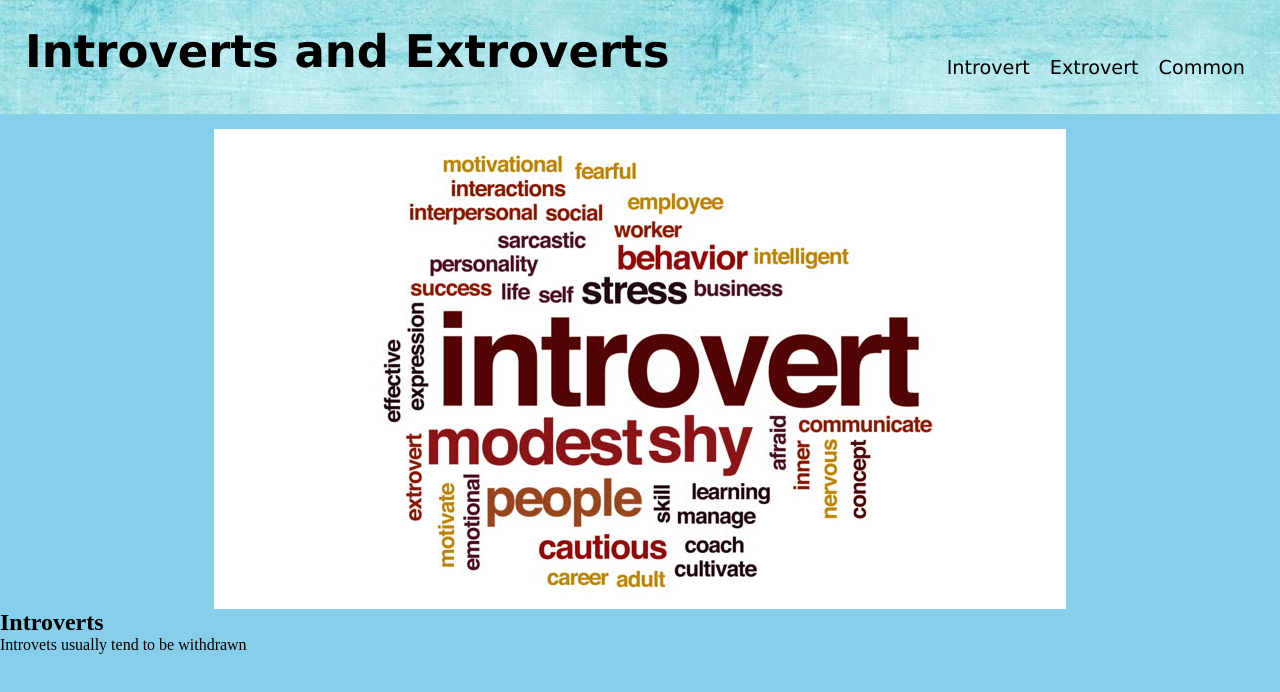
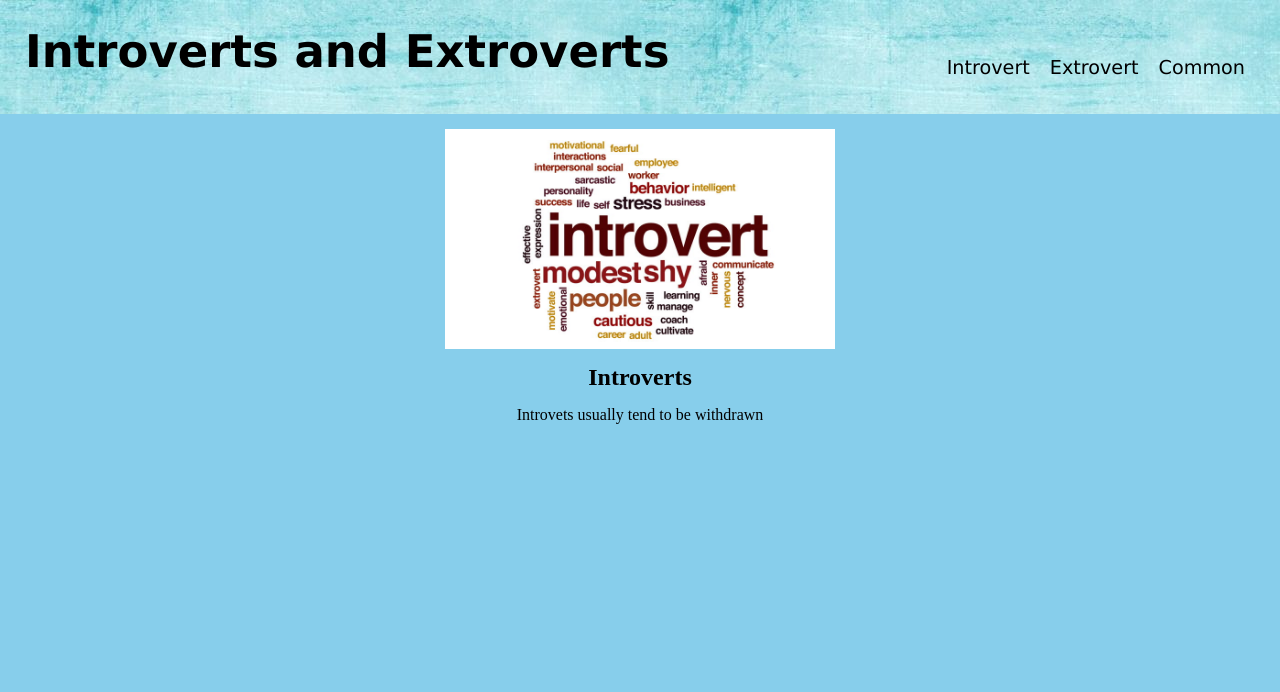
Before and after one commit to Joker282855/introvert-webpage, a React (Create React App) app: page /introvert-webpage in a window 1280 px wide. Shown: the top 692 px of the page. Built offline with nearby package versions, Linux system fonts and the light colour scheme.

Commit message:
got the basic layout of the way things will appear for the introvert page

```diff
--- a/src/index.css
+++ b/src/index.css
@@ -47,6 +47,17 @@ header nav ul li a {
   flex-wrap: wrap;
   justify-content: center;
 }
+.introvert img {
+  height: 220px;
+}
 .inverted {
   width: 100%;
 }
+.inverted h2 {
+  text-align: center;
+  margin-top: 15px;
+  margin-bottom: 15px;
+}
+.inverted p {
+  text-align: center;
+}
```
